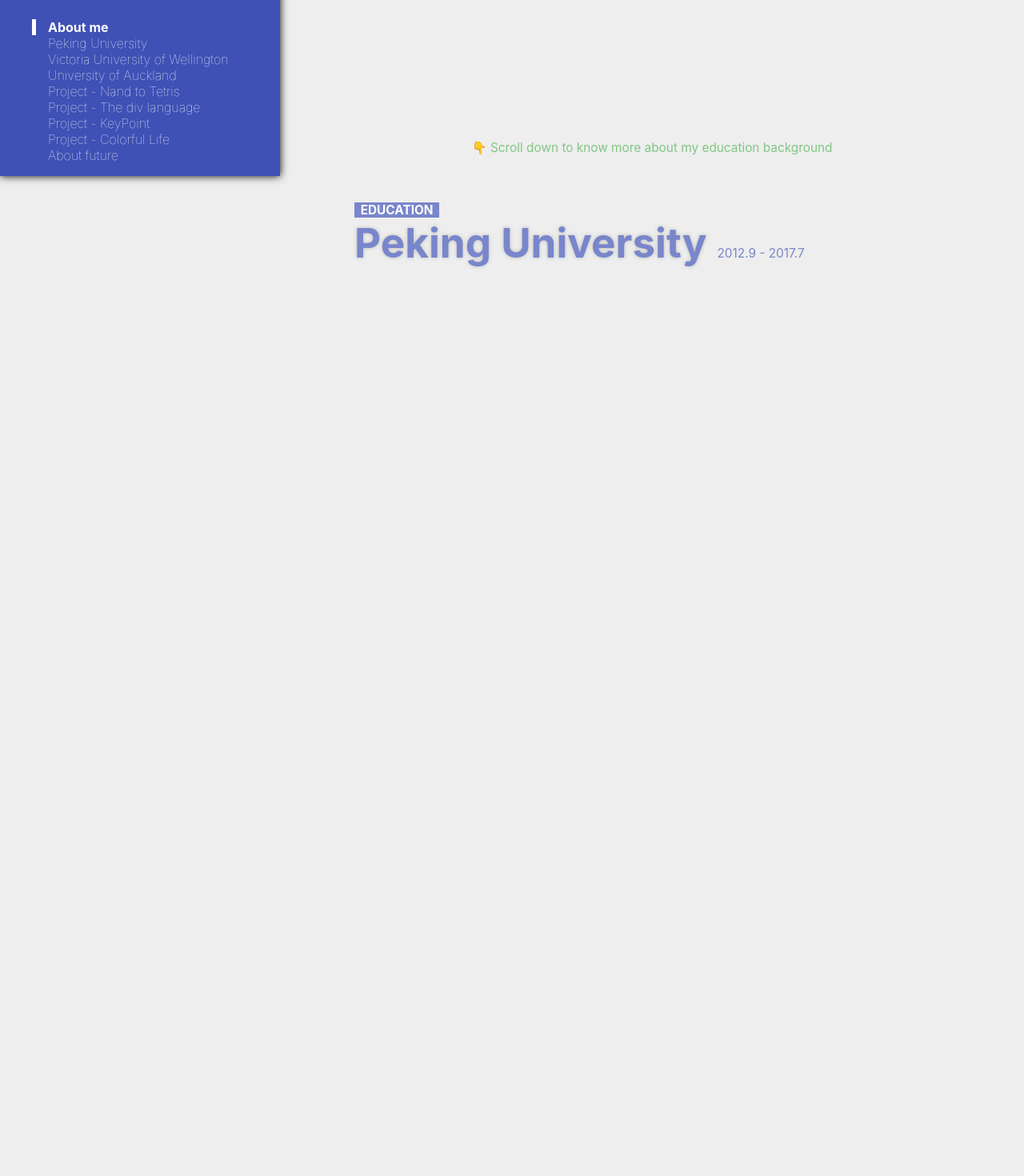
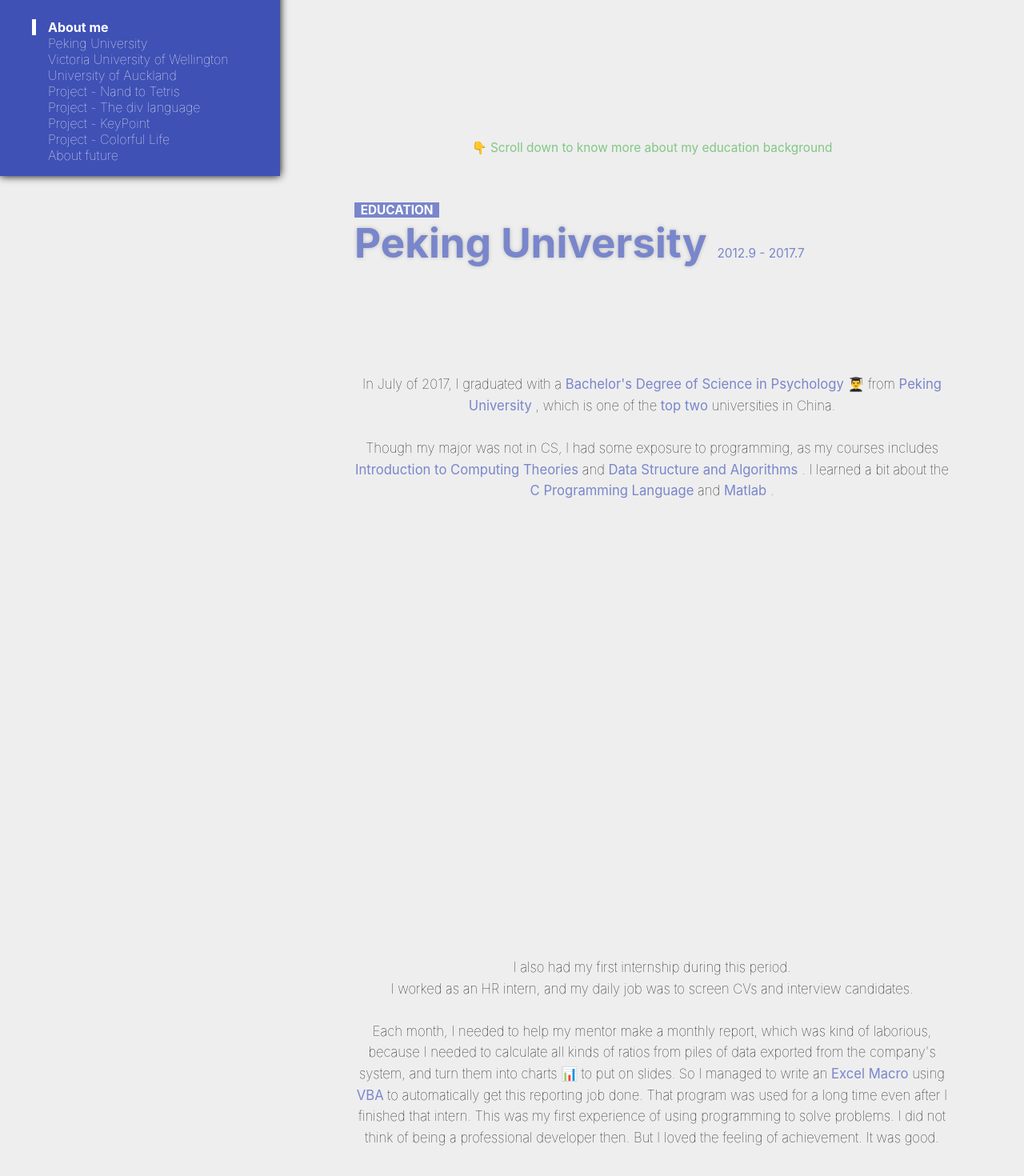
Before and after one commit to y1hao/cv2020, a React (Create React App) app: page / in a window 1280 px wide. Shown: the part 580-2050 px from the top of the page at 80% size. Built offline with nearby package versions, Linux system fonts and the light colour scheme.

Commit message:
Add contents of Peking University

```diff
--- a/src/Components/Content.tsx
+++ b/src/Components/Content.tsx
@@ -1,6 +1,6 @@
 import React from 'react';
 import { makeStyles, Theme, createStyles, Tooltip, Typography } from '@material-ui/core';
-import { SignalWifi1BarLockSharp } from '@material-ui/icons';
+import { SignalWifi1BarLockSharp, DriveEta } from '@material-ui/icons';
 
 const Fade = require('react-reveal/Fade');
 
@@ -86,8 +86,7 @@
         }
       },
       contentWrapper: {
-        display: 'grid',
-
+        paddingTop: '10vh'
       },
       description: {
         fontSize: '1.3vw',
@@ -151,10 +150,10 @@
           <Fade up>
             <div className={classes.description}>
               <br />
-              👋 Hello! Thank you for visiting this web page. 🥳
+              👋 Hello! Thank you for visiting this web page. 🎉
               My name is <span className={classes.emphasis}>Yihao Wang</span>. I am a recent graduate
               from the University of Auckland with a <span className={classes.emphasis}>Post-Graduate Certificate in IT</span>.
-              Before this, I also got a Bachelor's Degree in Science and a Master's Degree in Accounting (with Distinction).
+              Before this, I also got a Bachelor's Degree of Science and a Master's Degree in Accounting (with Distinction).
               <br />
               I have been learning programming for about 2 years now, and each day I am becoming a bit better at it and a bit more passionate about it.
               I enjoy programming in
@@ -183,16 +182,40 @@
               </span>
             </div>
           </Fade>
-          <Fade>
+          <Fade up>
             <div className={classes.contentWrapper}>
-
+              <div className={classes.description}>
+                <br /><br />
+                In July of 2017, I graduated with a
+                <span className={classes.emphasis}> Bachelor's Degree of Science in Psychology 👨‍🎓 </span>
+                from <span className={classes.emphasis}> Peking University </span>, which is one of the
+                <span className={classes.emphasis}> top two </span> universities in China.
+                <br /><br />
+                Though my major was not in CS, I had some exposure to programming, as my courses includes
+                <span className={classes.emphasis}> Introduction to Computing Theories </span> and
+                <span className={classes.emphasis}> Data Structure and Algorithms </span>.
+                I learned a bit about the <span className={classes.emphasis}> C Programming Language </span>
+                and <span className={classes.emphasis}> Matlab </span>.
+              </div>
             </div>
           </Fade>
         </section>
         <section className={classes.page}>
           <Fade>
             <div className={classes.contentWrapper}>
-
+              <div className={classes.description}>
+                <br /><br /><br />
+                I also had my first internship during this period.
+                <br />
+                I worked as an HR intern, and my daily job was to screen CVs and interview candidates.
+                <br /><br />
+                Each month, I needed to help my mentor make a monthly report, which was kind of laborious, because I needed to calculate all kinds of
+                ratios from piles of data exported from the company's system, and turn them into charts 📊 to put on slides. So I managed to write an
+                <span className={classes.emphasis}> Excel Macro </span> using <span className={classes.emphasis}> VBA </span>
+                to automatically get this reporting job done. That program was used for a long time even after I finished that intern. This was
+                my first experience of using programming to solve problems. I did not think of being a professional developer then. But I loved the feeling
+                of achievement. It was good.
+              </div>
             </div>
           </Fade>
         </section>
```
